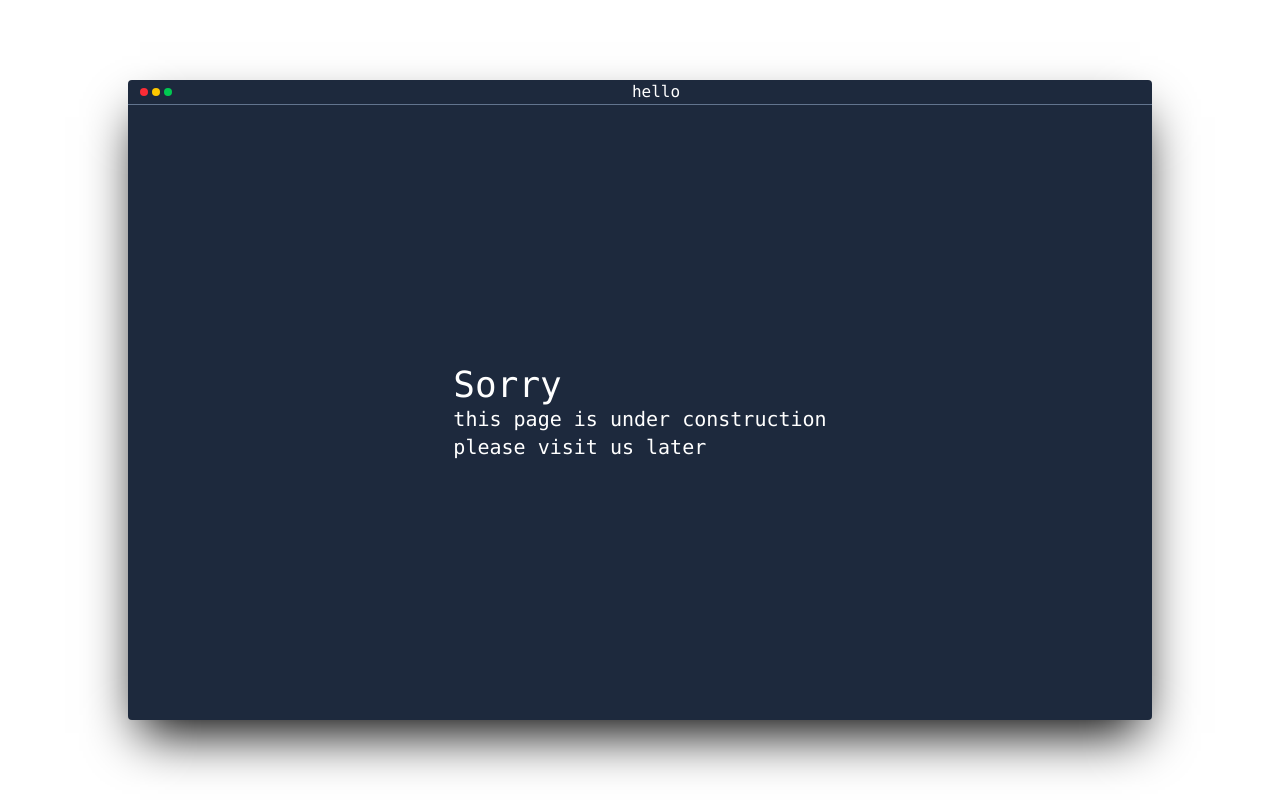
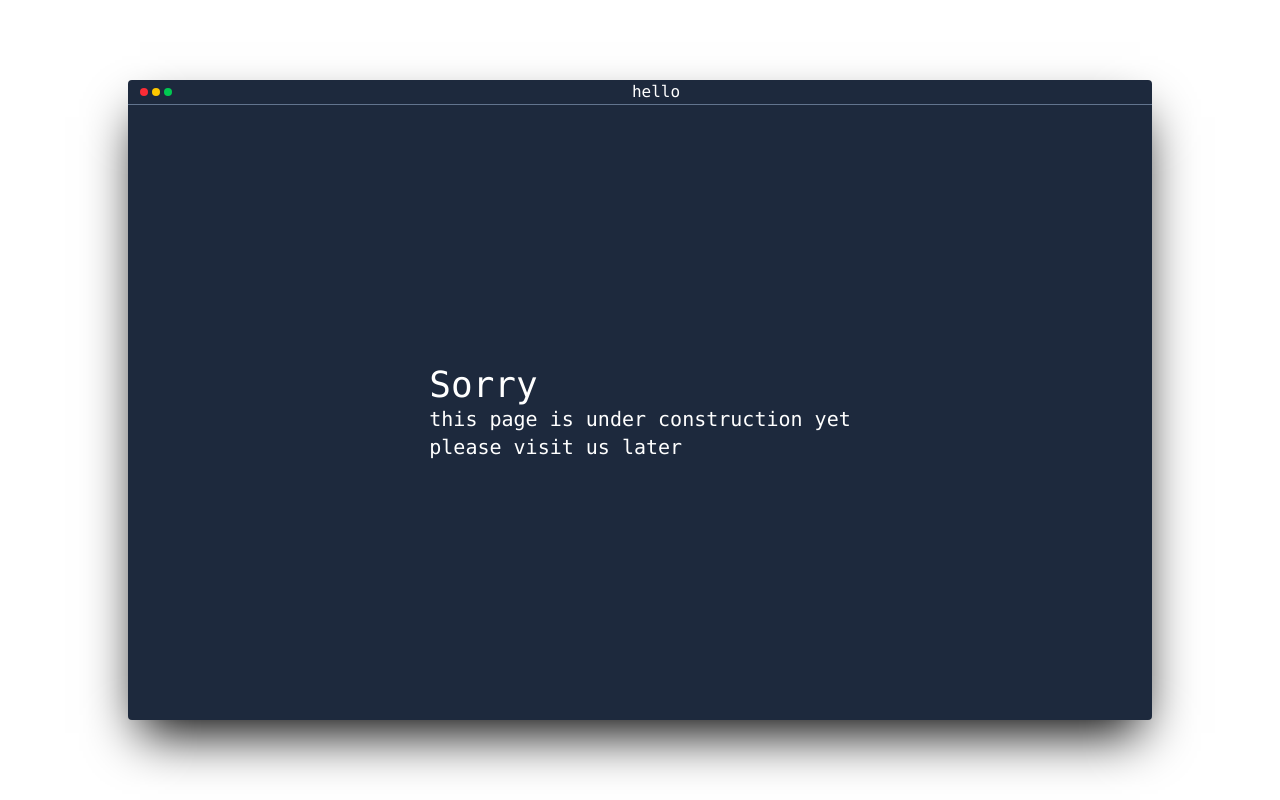
Before and after one commit to ilovemyteamprojects/videdit-landing-page, a website built with Vite: page index.html in a window 1280 px wide. Built offline with nearby package versions, Linux system fonts and the light colour scheme.

Commit message:
Minor text change

```diff
--- a/index.html
+++ b/index.html
@@ -22,7 +22,7 @@
         <div id="window-body" class="flex flex-col justify-center h-full">
             <div class="m-auto">
                 <h1 class="text-4xl text-white font-mono">Sorry</h1>
-                <p class="text-xl text-white font-mono">this page is under construction</p>
+                <p class="text-xl text-white font-mono">this page is under construction yet</p>
                 <p class="text-xl text-white font-mono">please visit us later</p>
             </div>
         </div>
```
